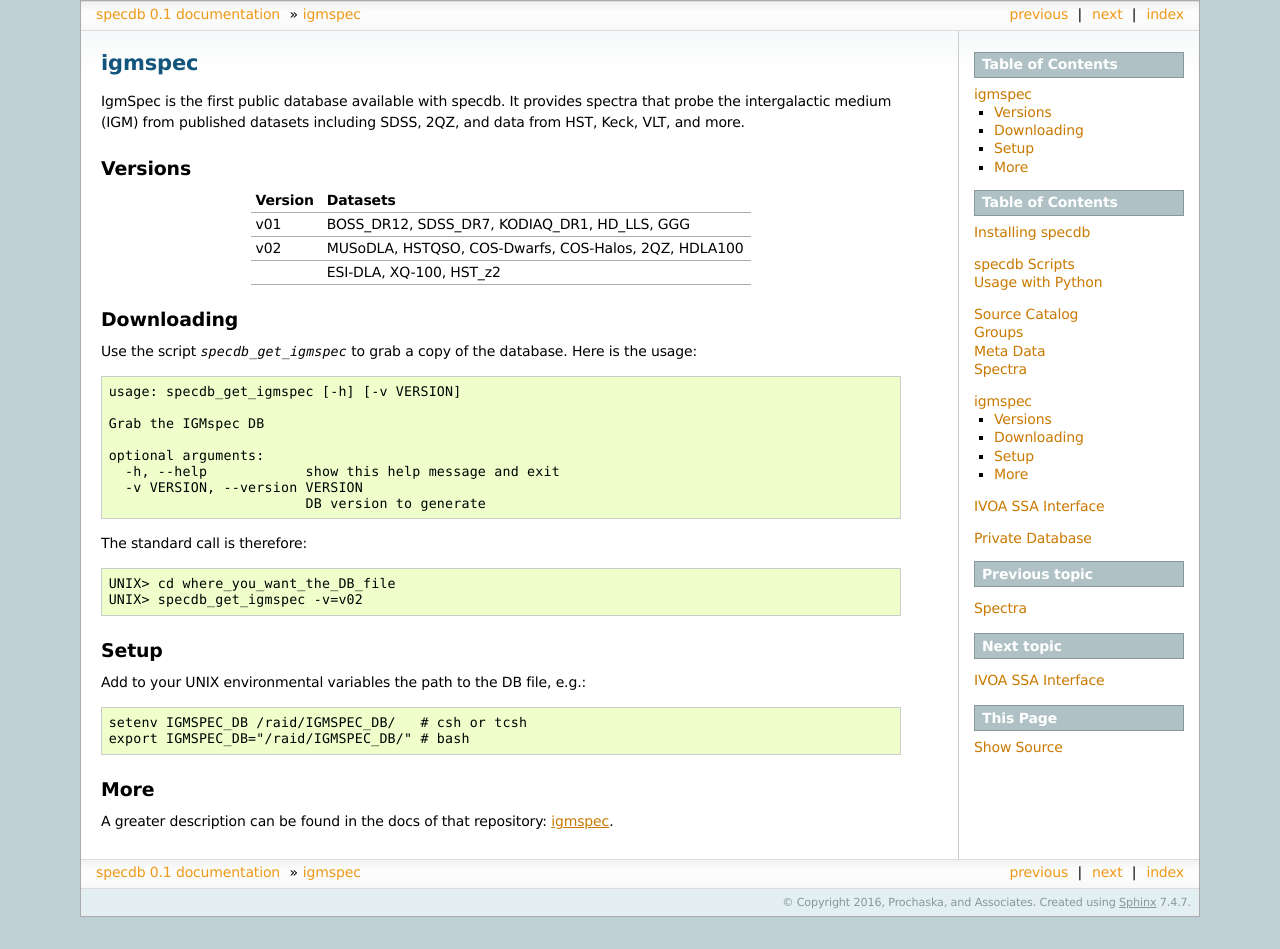
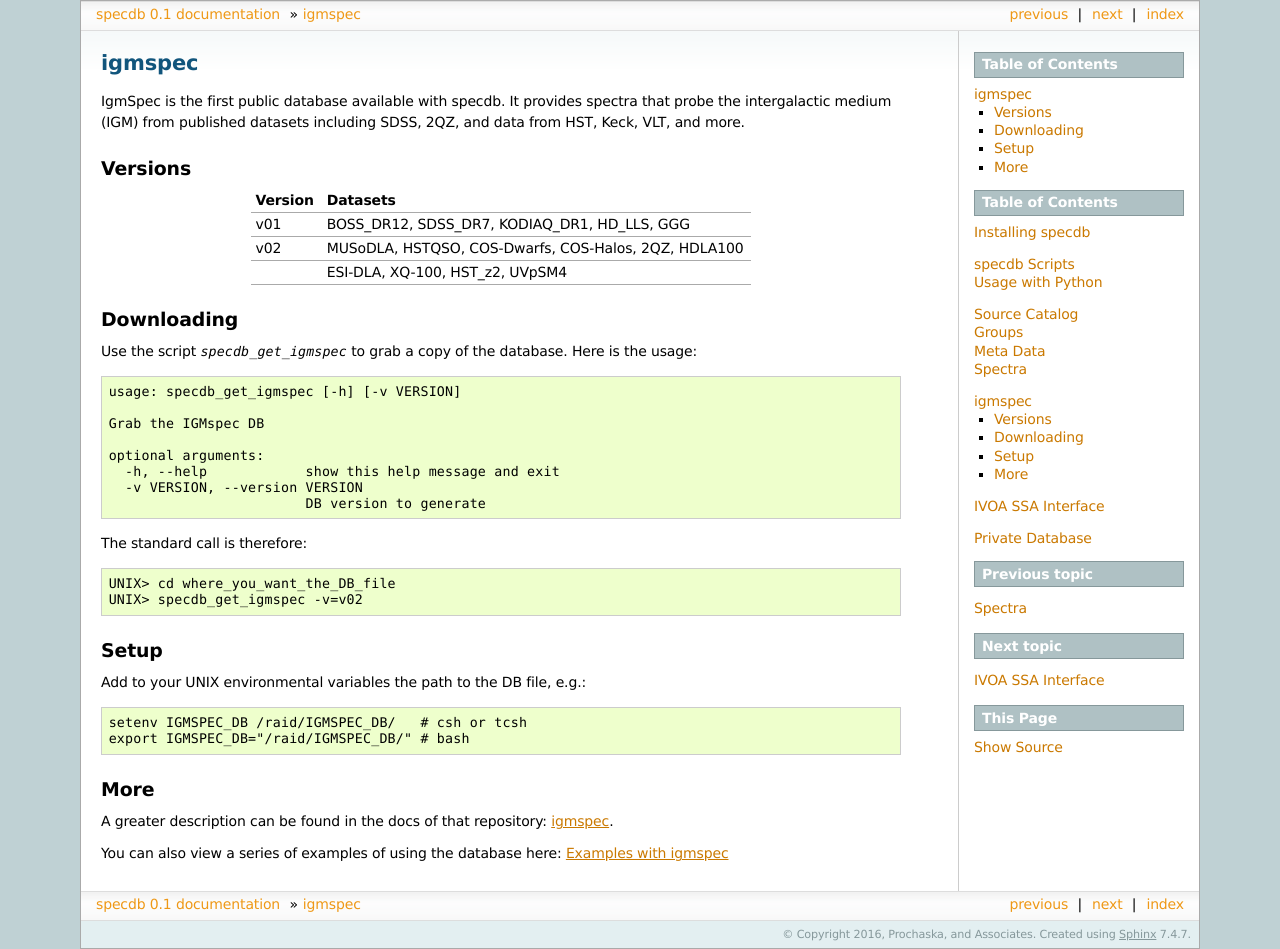
Before and after one commit to specdb/specdb, a Sphinx documentation site: the page built from docs/igmspec.rst, in a window 1280 px wide. Built offline with Sphinx 7.4.7, drawn with Linux system fonts in a browser that asks for light colours; pages that are not in the unit, such as notebooks, are missing from menus; before the commit the page ends 917 px from its top, so only the background shows below that.

Commit message:
doc edits

```diff
--- a/docs/igmspec.rst
+++ b/docs/igmspec.rst
@@ -17,7 +17,7 @@ Version   Datasets
 ========  ====================================================
 v01       BOSS_DR12, SDSS_DR7, KODIAQ_DR1, HD_LLS, GGG
 v02       MUSoDLA, HSTQSO, COS-Dwarfs, COS-Halos, 2QZ, HDLA100
-  ..      ESI-DLA, XQ-100, HST_z2
+  ..      ESI-DLA, XQ-100, HST_z2, UVpSM4
 ========  ====================================================
 
 Downloading
@@ -55,3 +55,6 @@ More
 
 A greater description can be found in the docs of that repository:
 `igmspec <http://github.com/specdb/igmspec>`_.
+
+You can also view a series of examples of using the database here:
+`Examples with igmspec <https://github.com/specdb/specdb/blob/master/docs/nb/Examples_with_igmspec.ipynb>`_
```
